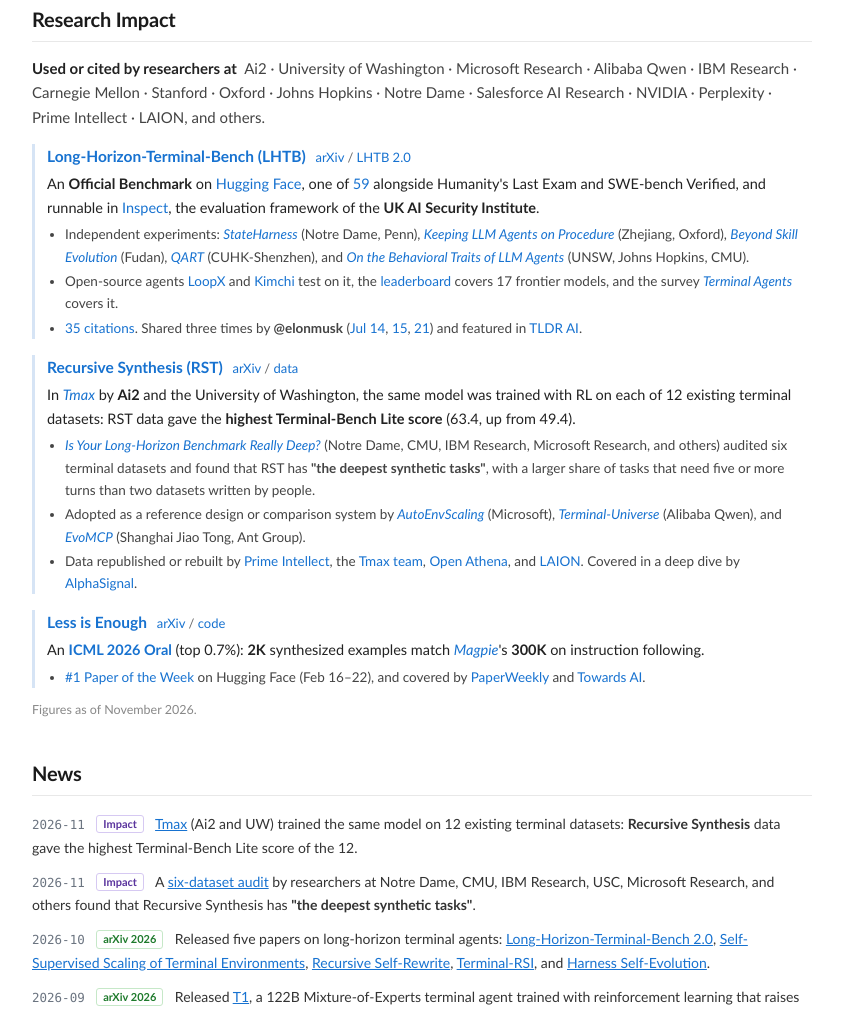
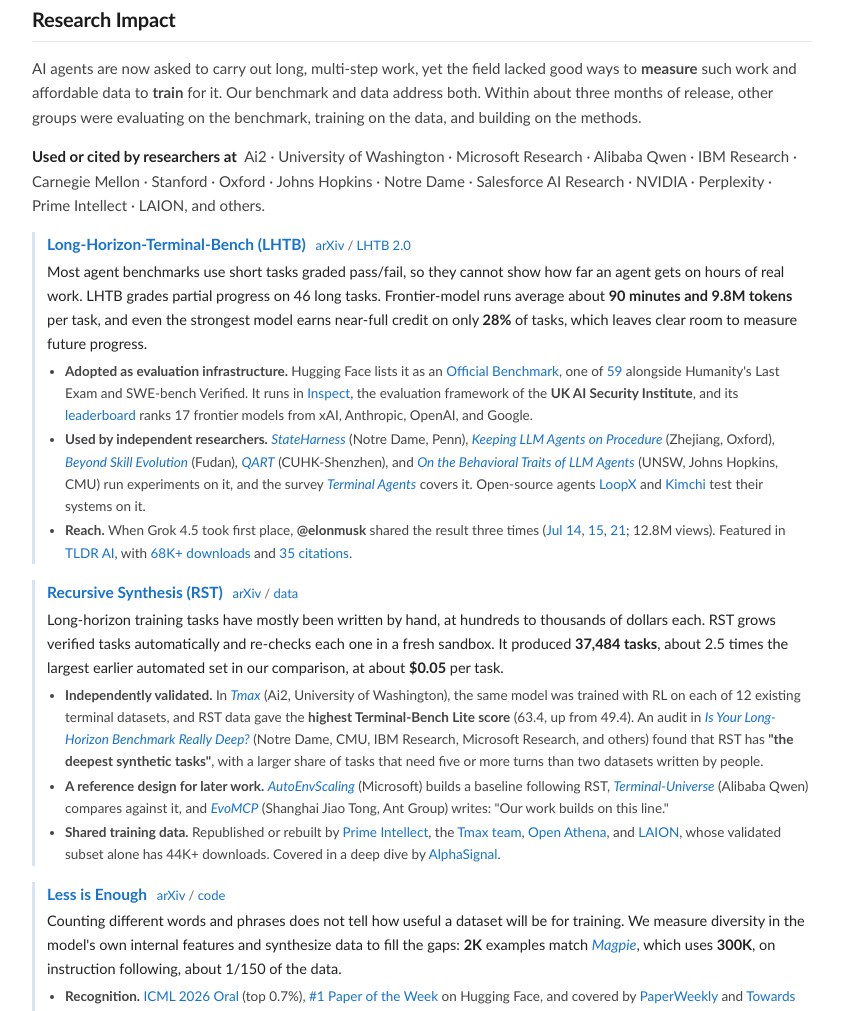
Before and after one commit to Zhongzhi660/personal_website, a plain HTML site: page index.html in a window 1280 px wide. Shown: the part 439-1450 px from the top of the page, without its empty margins (218-1061 px from the left). Drawn offline with Linux system fonts and the light colour scheme.

Commit message:
Impact section: state the problem each work solves before the evidence of its use
Co-Authored-By: Claude Opus 5.5 <noreply@anthropic.com>
Claude-Session: https://claude.ai/code/session_01PN4XCf5vu8SnCZhj4LdTi4

```diff
--- a/index.html
+++ b/index.html
@@ -92,33 +92,35 @@
 
     <h2 id="impact">Research Impact</h2>
 
+    <p class="section-intro">AI agents are now asked to carry out long, multi-step work, yet the field lacked good ways to <strong>measure</strong> such work and affordable data to <strong>train</strong> for it. Our benchmark and data address both. Within about three months of release, other groups were evaluating on the benchmark, training on the data, and building on the methods.</p>
+
     <p class="impact-orgs"><span class="impact-orgs-label">Used or cited by researchers at</span> Ai2 · University of Washington · Microsoft Research · Alibaba Qwen · IBM Research · Carnegie Mellon · Stanford · Oxford · Johns Hopkins · Notre Dame · Salesforce AI Research · NVIDIA · Perplexity · Prime Intellect · LAION, and others.</p>
 
     <div class="impact-block">
       <p class="impact-title"><a href="https://zli12321.github.io/LHTB/" target="_blank" rel="noopener noreferrer">Long-Horizon-Terminal-Bench (LHTB)</a> <span class="impact-paper-links"><a href="https://arxiv.org/abs/2607.08964" target="_blank" rel="noopener noreferrer">arXiv</a> / <a href="https://arxiv.org/abs/2610.14146" target="_blank" rel="noopener noreferrer">LHTB 2.0</a></span></p>
-      <p class="impact-headline">An <strong>Official Benchmark</strong> on <a href="https://huggingface.co/datasets/IntelligenceLab/Long-Horizon-Terminal-Bench" target="_blank" rel="noopener noreferrer">Hugging Face</a>, one of <a href="https://huggingface.co/datasets?benchmark=benchmark:official" target="_blank" rel="noopener noreferrer">59</a> alongside Humanity's Last Exam and SWE-bench Verified, and runnable in <a href="https://meridianlabs-ai.github.io/inspect_harbor/registry/long_horizon_terminal_bench.html" target="_blank" rel="noopener noreferrer">Inspect</a>, the evaluation framework of the <strong>UK AI Security Institute</strong>.</p>
+      <p class="impact-headline">Most agent benchmarks use short tasks graded pass/fail, so they cannot show how far an agent gets on hours of real work. LHTB grades partial progress on 46 long tasks. Frontier-model runs average about <strong>90 minutes and 9.8M tokens</strong> per task, and even the strongest model earns near-full credit on only <strong>28%</strong> of tasks, which leaves clear room to measure future progress.</p>
       <ul class="impact-list">
-        <li>Independent experiments: <a href="https://arxiv.org/abs/2610.17616" target="_blank" rel="noopener noreferrer"><em>StateHarness</em></a> (Notre Dame, Penn), <a href="https://arxiv.org/abs/2611.10884" target="_blank" rel="noopener noreferrer"><em>Keeping LLM Agents on Procedure</em></a> (Zhejiang, Oxford), <a href="https://arxiv.org/abs/2609.34649" target="_blank" rel="noopener noreferrer"><em>Beyond Skill Evolution</em></a> (Fudan), <a href="https://arxiv.org/abs/2609.16887" target="_blank" rel="noopener noreferrer"><em>QART</em></a> (CUHK-Shenzhen), and <a href="https://arxiv.org/abs/2609.32776" target="_blank" rel="noopener noreferrer"><em>On the Behavioral Traits of LLM Agents</em></a> (UNSW, Johns Hopkins, CMU).</li>
-        <li>Open-source agents <a href="https://loopx-project.github.io/loopx/benchmarks/lhtb/" target="_blank" rel="noopener noreferrer">LoopX</a> and <a href="https://github.com/getkimchi/kimchi/pull/1179" target="_blank" rel="noopener noreferrer">Kimchi</a> test on it, the <a href="https://zli12321.github.io/LHTB/leaderboard.html" target="_blank" rel="noopener noreferrer">leaderboard</a> covers 17 frontier models, and the survey <a href="https://arxiv.org/abs/2608.20485" target="_blank" rel="noopener noreferrer"><em>Terminal Agents</em></a> covers it.</li>
-        <li><a href="https://scholar.google.com/citations?user=tZTDtW4AAAAJ" target="_blank" rel="noopener noreferrer">35 citations</a>. Shared three times by <strong>@elonmusk</strong> (<a href="https://x.com/elonmusk/status/2076909201524203973" target="_blank" rel="noopener noreferrer">Jul 14</a>, <a href="https://x.com/elonmusk/status/2077412964231991420" target="_blank" rel="noopener noreferrer">15</a>, <a href="https://x.com/elonmusk/status/2079430412837757338" target="_blank" rel="noopener noreferrer">21</a>) and featured in <a href="https://tldr.tech/ai/2026-07-14" target="_blank" rel="noopener noreferrer">TLDR AI</a>.</li>
+        <li><strong>Adopted as evaluation infrastructure.</strong> Hugging Face lists it as an <a href="https://huggingface.co/datasets/IntelligenceLab/Long-Horizon-Terminal-Bench" target="_blank" rel="noopener noreferrer">Official Benchmark</a>, one of <a href="https://huggingface.co/datasets?benchmark=benchmark:official" target="_blank" rel="noopener noreferrer">59</a> alongside Humanity's Last Exam and SWE-bench Verified. It runs in <a href="https://meridianlabs-ai.github.io/inspect_harbor/registry/long_horizon_terminal_bench.html" target="_blank" rel="noopener noreferrer">Inspect</a>, the evaluation framework of the <strong>UK AI Security Institute</strong>, and its <a href="https://zli12321.github.io/LHTB/leaderboard.html" target="_blank" rel="noopener noreferrer">leaderboard</a> ranks 17 frontier models from xAI, Anthropic, OpenAI, and Google.</li>
+        <li><strong>Used by independent researchers.</strong> <a href="https://arxiv.org/abs/2610.17616" target="_blank" rel="noopener noreferrer"><em>StateHarness</em></a> (Notre Dame, Penn), <a href="https://arxiv.org/abs/2611.10884" target="_blank" rel="noopener noreferrer"><em>Keeping LLM Agents on Procedure</em></a> (Zhejiang, Oxford), <a href="https://arxiv.org/abs/2609.34649" target="_blank" rel="noopener noreferrer"><em>Beyond Skill Evolution</em></a> (Fudan), <a href="https://arxiv.org/abs/2609.16887" target="_blank" rel="noopener noreferrer"><em>QART</em></a> (CUHK-Shenzhen), and <a href="https://arxiv.org/abs/2609.32776" target="_blank" rel="noopener noreferrer"><em>On the Behavioral Traits of LLM Agents</em></a> (UNSW, Johns Hopkins, CMU) run experiments on it, and the survey <a href="https://arxiv.org/abs/2608.20485" target="_blank" rel="noopener noreferrer"><em>Terminal Agents</em></a> covers it. Open-source agents <a href="https://loopx-project.github.io/loopx/benchmarks/lhtb/" target="_blank" rel="noopener noreferrer">LoopX</a> and <a href="https://github.com/getkimchi/kimchi/pull/1179" target="_blank" rel="noopener noreferrer">Kimchi</a> test their systems on it.</li>
+        <li><strong>Reach.</strong> When Grok 4.5 took first place, <strong>@elonmusk</strong> shared the result three times (<a href="https://x.com/elonmusk/status/2076909201524203973" target="_blank" rel="noopener noreferrer">Jul 14</a>, <a href="https://x.com/elonmusk/status/2077412964231991420" target="_blank" rel="noopener noreferrer">15</a>, <a href="https://x.com/elonmusk/status/2079430412837757338" target="_blank" rel="noopener noreferrer">21</a>; 12.8M views). Featured in <a href="https://tldr.tech/ai/2026-07-14" target="_blank" rel="noopener noreferrer">TLDR AI</a>, with <a href="https://huggingface.co/datasets/IntelligenceLab/Long-Horizon-Terminal-Bench" target="_blank" rel="noopener noreferrer">68K+ downloads</a> and <a href="https://scholar.google.com/citations?user=tZTDtW4AAAAJ" target="_blank" rel="noopener noreferrer">35 citations</a>.</li>
       </ul>
     </div>
 
     <div class="impact-block">
       <p class="impact-title"><a href="https://zhongzhi660.github.io/recursive-verified-synthesis-site/" target="_blank" rel="noopener noreferrer">Recursive Synthesis (RST)</a> <span class="impact-paper-links"><a href="https://arxiv.org/abs/2608.05466" target="_blank" rel="noopener noreferrer">arXiv</a> / <a href="https://huggingface.co/datasets/Zhongzhi1228/Recursive-Task-Synthesis" target="_blank" rel="noopener noreferrer">data</a></span></p>
-      <p class="impact-headline">In <a href="https://arxiv.org/abs/2606.23321" target="_blank" rel="noopener noreferrer"><em>Tmax</em></a> by <strong>Ai2</strong> and the University of Washington, the same model was trained with RL on each of 12 existing terminal datasets: RST data gave the <strong>highest Terminal-Bench Lite score</strong> (63.4, up from 49.4).</p>
+      <p class="impact-headline">Long-horizon training tasks have mostly been written by hand, at hundreds to thousands of dollars each. RST grows verified tasks automatically and re-checks each one in a fresh sandbox. It produced <strong>37,484 tasks</strong>, about 2.5 times the largest earlier automated set in our comparison, at about <strong>$0.05</strong> per task.</p>
       <ul class="impact-list">
-        <li><a href="https://arxiv.org/abs/2611.01927" target="_blank" rel="noopener noreferrer"><em>Is Your Long-Horizon Benchmark Really Deep?</em></a> (Notre Dame, CMU, IBM Research, Microsoft Research, and others) audited six terminal datasets and found that RST has <strong>"the deepest synthetic tasks"</strong>, with a larger share of tasks that need five or more turns than two datasets written by people.</li>
-        <li>Adopted as a reference design or comparison system by <a href="https://arxiv.org/abs/2610.14163" target="_blank" rel="noopener noreferrer"><em>AutoEnvScaling</em></a> (Microsoft), <a href="https://arxiv.org/abs/2609.04148" target="_blank" rel="noopener noreferrer"><em>Terminal-Universe</em></a> (Alibaba Qwen), and <a href="https://arxiv.org/abs/2610.41479" target="_blank" rel="noopener noreferrer"><em>EvoMCP</em></a> (Shanghai Jiao Tong, Ant Group).</li>
-        <li>Data republished or rebuilt by <a href="https://huggingface.co/datasets/PrimeIntellect/Recursive-Task-Synthesis" target="_blank" rel="noopener noreferrer">Prime Intellect</a>, the <a href="https://huggingface.co/datasets/TMaxxx/agent-task-recursive-task-synthesis" target="_blank" rel="noopener noreferrer">Tmax team</a>, <a href="https://huggingface.co/datasets/open-athena/recursive-task-synthesis-glm-5.3-rollouts" target="_blank" rel="noopener noreferrer">Open Athena</a>, and <a href="https://huggingface.co/datasets/laion/rts-1k-rootless-apptainer" target="_blank" rel="noopener noreferrer">LAION</a>. Covered in a deep dive by <a href="https://alphasignal.ai/news/when-to-gate-recursive-terminal-task-synthesis" target="_blank" rel="noopener noreferrer">AlphaSignal</a>.</li>
+        <li><strong>Independently validated.</strong> In <a href="https://arxiv.org/abs/2606.23321" target="_blank" rel="noopener noreferrer"><em>Tmax</em></a> (Ai2, University of Washington), the same model was trained with RL on each of 12 existing terminal datasets, and RST data gave the <strong>highest Terminal-Bench Lite score</strong> (63.4, up from 49.4). An audit in <a href="https://arxiv.org/abs/2611.01927" target="_blank" rel="noopener noreferrer"><em>Is Your Long-Horizon Benchmark Really Deep?</em></a> (Notre Dame, CMU, IBM Research, Microsoft Research, and others) found that RST has <strong>"the deepest synthetic tasks"</strong>, with a larger share of tasks that need five or more turns than two datasets written by people.</li>
+        <li><strong>A reference design for later work.</strong> <a href="https://arxiv.org/abs/2610.14163" target="_blank" rel="noopener noreferrer"><em>AutoEnvScaling</em></a> (Microsoft) builds a baseline following RST, <a href="https://arxiv.org/abs/2609.04148" target="_blank" rel="noopener noreferrer"><em>Terminal-Universe</em></a> (Alibaba Qwen) compares against it, and <a href="https://arxiv.org/abs/2610.41479" target="_blank" rel="noopener noreferrer"><em>EvoMCP</em></a> (Shanghai Jiao Tong, Ant Group) writes: "Our work builds on this line."</li>
+        <li><strong>Shared training data.</strong> Republished or rebuilt by <a href="https://huggingface.co/datasets/PrimeIntellect/Recursive-Task-Synthesis" target="_blank" rel="noopener noreferrer">Prime Intellect</a>, the <a href="https://huggingface.co/datasets/TMaxxx/agent-task-recursive-task-synthesis" target="_blank" rel="noopener noreferrer">Tmax team</a>, <a href="https://huggingface.co/datasets/open-athena/recursive-task-synthesis-glm-5.3-rollouts" target="_blank" rel="noopener noreferrer">Open Athena</a>, and <a href="https://huggingface.co/datasets/laion/rts-1k-rootless-apptainer" target="_blank" rel="noopener noreferrer">LAION</a>, whose validated subset alone has 44K+ downloads. Covered in a deep dive by <a href="https://alphasignal.ai/news/when-to-gate-recursive-terminal-task-synthesis" target="_blank" rel="noopener noreferrer">AlphaSignal</a>.</li>
       </ul>
     </div>
 
     <div class="impact-block">
       <p class="impact-title"><a href="https://website-sigma-three-35.vercel.app/" target="_blank" rel="noopener noreferrer">Less is Enough</a> <span class="impact-paper-links"><a href="https://arxiv.org/abs/2602.10388" target="_blank" rel="noopener noreferrer">arXiv</a> / <a href="https://github.com/Zhongzhi660/FAC-Synthesis" target="_blank" rel="noopener noreferrer">code</a></span></p>
-      <p class="impact-headline">An <a href="https://icml.cc/virtual/2026/events/oral" target="_blank" rel="noopener noreferrer"><strong>ICML 2026 Oral</strong></a> (top 0.7%): <strong>2K</strong> synthesized examples match <a href="https://arxiv.org/abs/2406.08464" target="_blank" rel="noopener noreferrer"><em>Magpie</em></a>'s <strong>300K</strong> on instruction following.</p>
+      <p class="impact-headline">Counting different words and phrases does not tell how useful a dataset will be for training. We measure diversity in the model's own internal features and synthesize data to fill the gaps: <strong>2K</strong> examples match <a href="https://arxiv.org/abs/2406.08464" target="_blank" rel="noopener noreferrer"><em>Magpie</em></a>, which uses <strong>300K</strong>, on instruction following, about 1/150 of the data.</p>
       <ul class="impact-list">
-        <li><a href="https://x.com/huggingface/status/2026011044812865932" target="_blank" rel="noopener noreferrer">#1 Paper of the Week</a> on Hugging Face (Feb 16–22), and covered by <a href="https://mp.weixin.qq.com/s/tk_cZIz-_ErJtyNhUpiS0g" target="_blank" rel="noopener noreferrer">PaperWeekly</a> and <a href="https://www.linkedin.com/pulse/tai-192-ai-enters-scientific-discovery-q0mje/" target="_blank" rel="noopener noreferrer">Towards AI</a>.</li>
+        <li><strong>Recognition.</strong> <a href="https://icml.cc/virtual/2026/events/oral" target="_blank" rel="noopener noreferrer">ICML 2026 Oral</a> (top 0.7%), <a href="https://x.com/huggingface/status/2026011044812865932" target="_blank" rel="noopener noreferrer">#1 Paper of the Week</a> on Hugging Face, and covered by <a href="https://mp.weixin.qq.com/s/tk_cZIz-_ErJtyNhUpiS0g" target="_blank" rel="noopener noreferrer">PaperWeekly</a> and <a href="https://www.linkedin.com/pulse/tai-192-ai-enters-scientific-discovery-q0mje/" target="_blank" rel="noopener noreferrer">Towards AI</a>.</li>
       </ul>
     </div>
     <p class="impact-note">Figures as of November 2026.</p>
```
